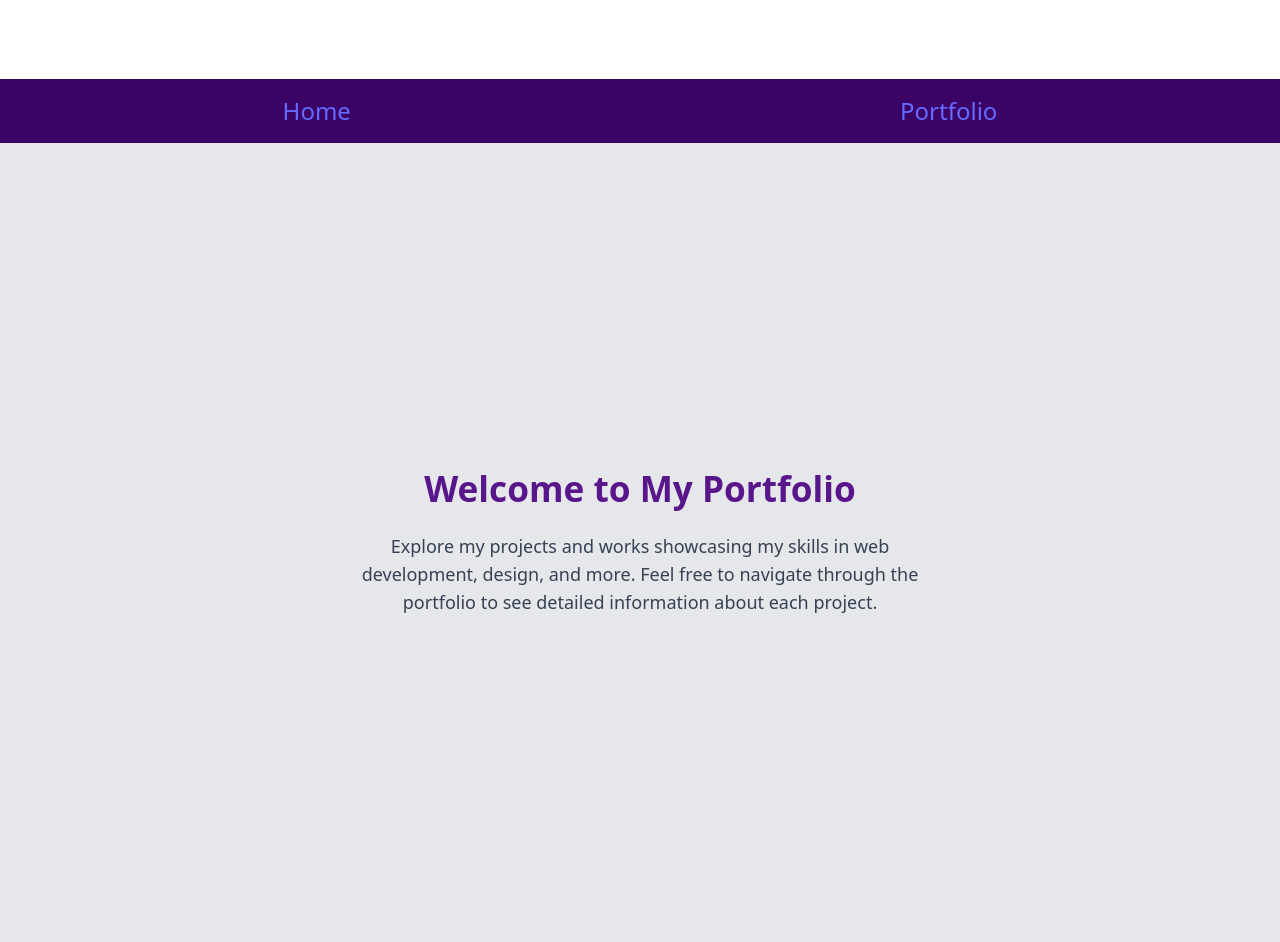
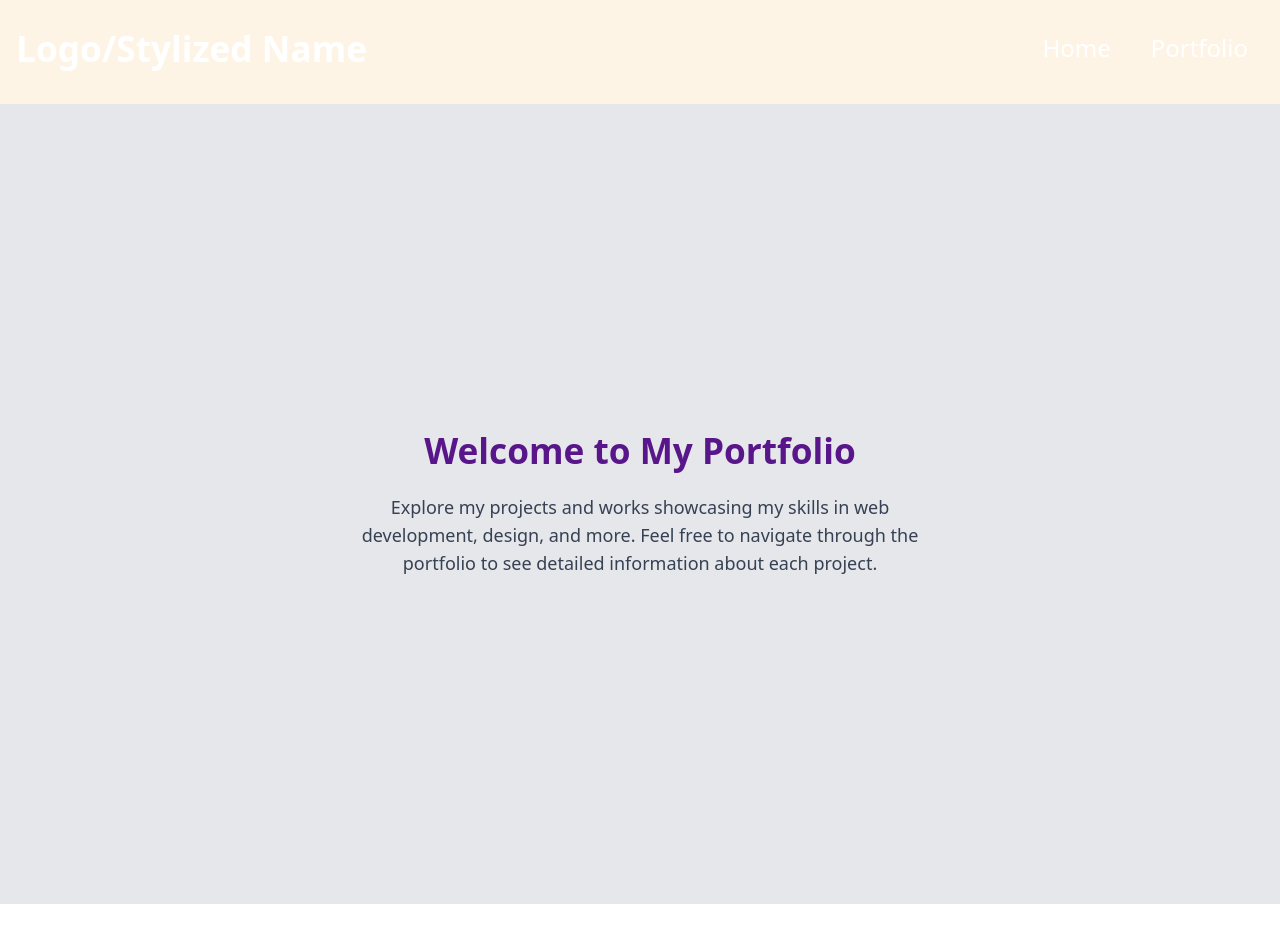
Before and after one commit to PhilosofoxDev/PortfolioSite, a React (Vite) app: page / in a window 1280 px wide. After the commit the page ends 904 px from the top, so only its background shows below. Built offline with nearby package versions, Linux system fonts and the light colour scheme.

Commit message:
Header + NavBar inline

```diff
--- a/src/App.jsx
+++ b/src/App.jsx
@@ -1,13 +1,11 @@
 import React from "react";
 import "tailwindcss";
 import Header from "./Header.jsx";
-import NavBar from "./NavBar.jsx";
 
 function App() {
   return (
-    <div className="">
-      <Header />
-      <NavBar />
+    <div className="h-screen items-start align-top">
+      <Header /> {/* Contains NavBar */}
     </div>
   );
 }
--- a/src/Header.jsx
+++ b/src/Header.jsx
@@ -1,13 +1,41 @@
+import NavBar from "./NavBar.jsx";
+import React from "react";
+import { BrowserRouter as Router, Link, Routes } from "react-router-dom";
+import HomePage from "./pages/HomePage.jsx";
 export default function Header() {
   return (
-    <>
-      <header className="p-4 pb-6 w-screen">
-        <div className="flex items-center">
-          <h1 className="text-white text-xl font-bold">
-            Nathan Lomnicky (Logo/Stylized Name)
-          </h1>
-        </div>
-      </header>
-    </>
+    <div className="bg-amber-500/10 align-top items-start ">
+      <Router>
+        <header className="p-4 pb-6 w-screen">
+          <div className="grid grid-cols-2 gap-4 justify-between">
+            <div className="Logo flex items-center justify-start">
+              <h1 className="text-white text-xl font-bold">
+                Logo/Stylized Name
+              </h1>
+            </div>
+            <div className="NavigationBar flex justify-end align-top">
+              <nav className="p-4">
+                <ul className="grid-cols flex justify-end space-x-10">
+                  <li>
+                    <Link to="/" className="text-white text-2xl font-bold">
+                      Home
+                    </Link>
+                  </li>
+                  <li>
+                    <Link
+                      to="/portfoliopage"
+                      className="text-white text-2xl font-bold"
+                    >
+                      Portfolio
+                    </Link>
+                  </li>
+                </ul>
+              </nav>
+            </div>
+          </div>
+        </header>
+        <HomePage />
+      </Router>
+    </div>
   );
 }
--- a/src/NavBar.jsx
+++ b/src/NavBar.jsx
@@ -6,14 +6,13 @@ import PageTemplate from "./pages/PortfolioItemPageTemplate.jsx";
 export default function NavBar() {
   return (
     <Router>
-      <nav className="bg-purple-950 p-4">
-        <ul className="grid-cols-3 flex justify-around items-center space-x-4">
+      <nav className="p-4">
+        <ul className="grid-cols flex justify-end space-x-10">
           <li>
             <Link to="/" className="text-white text-2xl font-bold">
               Home
             </Link>
           </li>
-
           <li>
             <Link to="/portfoliopage" className="text-white text-2xl font-bold">
               Portfolio
@@ -21,10 +20,6 @@ export default function NavBar() {
           </li>
         </ul>
       </nav>
-      <Routes>
-        <Route path="/" element={<HomePage />} />
-        <Route path="/portfoliopage" element={<PageTemplate />} />
-      </Routes>
     </Router>
   );
 }
--- a/src/cssFiles/index.css
+++ b/src/cssFiles/index.css
@@ -17,7 +17,6 @@
 
 a {
   font-weight: 500;
-  color: #646cff;
   text-decoration: inherit;
 }
 a:hover {
```
